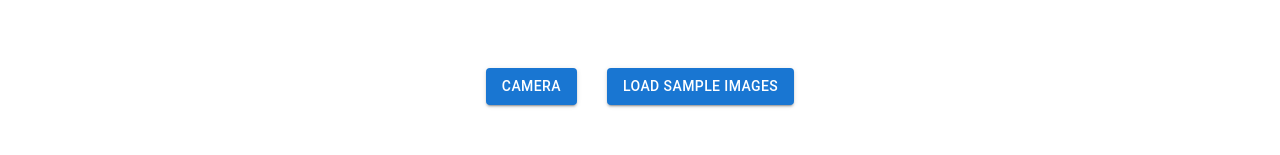
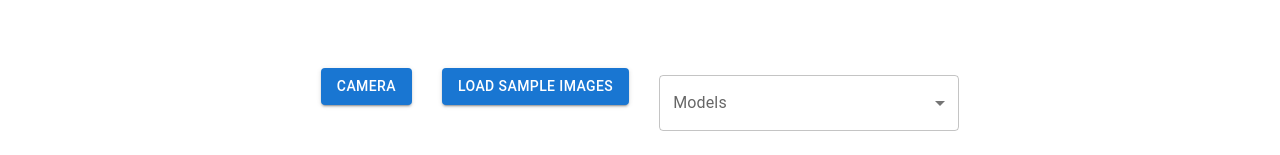
Before and after one commit to chautrn/blueberry_project_demo, a React (Create React App) app in the folder front_end/: page / in a window 1280 px wide. Shown: the part 642-797 px from the top of the page. Built offline with nearby package versions, Linux system fonts and the light colour scheme.

Commit message:
Added dropdown menu to 'home' page and added blueberry video to 'about' page.

```diff
--- a/front_end/package.json
+++ b/front_end/package.json
@@ -25,7 +25,9 @@
     "react-scripts": "^4.0.3",
     "react-webcam": "^6.0.0",
     "react-zoom-pan-pinch": "^2.1.3",
+    "redux": "^4.1.2",
     "styled-components": "^5.3.3",
+    "video-react": "^0.15.0",
     "web-vitals": "^1.1.2"
   },
   "scripts": {
--- a/front_end/src/pages/About.js
+++ b/front_end/src/pages/About.js
@@ -1,5 +1,10 @@
 import blueberry from '../assets/blueberry_image_cropped.png'
 import blueberry_prediction from '../assets/blueberry_image_cropped_prediction.png'
+import Box from '@mui/material/Box';
+import InputLabel from '@mui/material/InputLabel';
+import MenuItem from '@mui/material/MenuItem';
+import FormControl from '@mui/material/FormControl';
+import Select from '@mui/material/Select';
 
 const About = () => {
 	return (
@@ -10,8 +15,11 @@ const About = () => {
 		&nbsp;----- RU-Blue ---->&nbsp;
 		<img  src={blueberry_prediction} height="249" width="360"></img>
 
+		<br/> <br/>
+
+		<iframe width="850" height="500" src="https://www.youtube.com/embed/D5nmx8phFmk" title="YouTube video player" frameborder="0" allow="accelerometer; autoplay; clipboard-write; encrypted-media; gyroscope; picture-in-picture" allowfullscreen></iframe>
+
 		</div>
-
 	);
 }
 export default About;
--- a/front_end/src/pages/Home.js
+++ b/front_end/src/pages/Home.js
@@ -7,6 +7,12 @@ import Loading from '../components/Loading';
 import Demo from '../components/Demo';
 import 'react-dropzone-uploader/dist/styles.css'
 import WebcamCapture from '../components/Webcam';
+import Box from '@mui/material/Box';
+import InputLabel from '@mui/material/InputLabel';
+import MenuItem from '@mui/material/MenuItem';
+import FormControl from '@mui/material/FormControl';
+import Select from '@mui/material/Select';
+
 
 
 const useStyles = makeStyles({
@@ -23,6 +29,7 @@ const useStyles = makeStyles({
 		}
 	},
 	buttonWrapper: {
+
 	},
 	buttonSpaced: {
 		marginRight: '30px !important'
@@ -32,6 +39,12 @@ const useStyles = makeStyles({
 		justifyContent: 'center',
 		alignItems: 'center',
 	},
+
+	dropDown: {
+		display: 'inline-block',
+		marginLeft: '30px'
+	}
+
 });
 
 const Home = () => {
@@ -137,6 +150,29 @@ const Home = () => {
 					variant='contained'
 					onClick={() => {loadSampleImages()}}
 				>Load Sample Images</Button>
+
+
+
+		<Box className={classes.dropDown} sx={{ width: 300 }}>
+     		 <FormControl fullWidth >
+        		<InputLabel id="demo-simple-select-label">Models</InputLabel>
+        		<Select
+          		labelId="demo-simple-select-label"
+          		id="demo-simple-select"
+          		//value={age}
+          		label="Models"
+          		//onChange={handleChange}
+        		>
+          		<MenuItem value={10}>PlaceHolder1</MenuItem>
+          		<MenuItem value={20}>PlaceHolder2</MenuItem>
+          		<MenuItem value={30}>PlaceHolder3</MenuItem>
+        		</Select>
+      		</FormControl>
+    	</Box>
+
+
+
+
 			</div>
 			<Modal
 				className={classes.modal}
@@ -147,6 +183,7 @@ const Home = () => {
 			</Modal>
 		</div>
 	);
+
 }
 
 export default Home;
```
Also changed, not shown: 1 other file (tests, documents, lock files or other folders).
